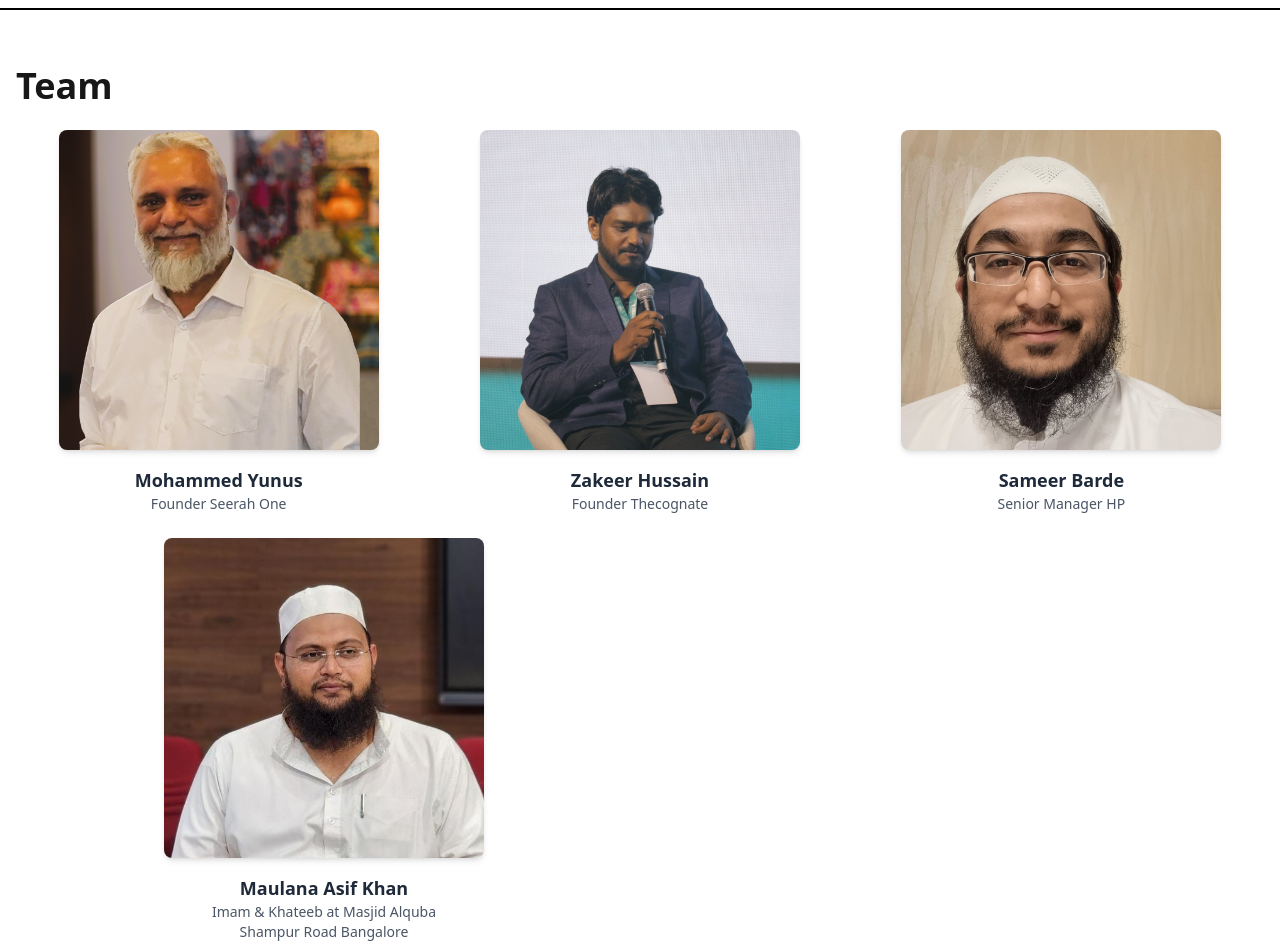
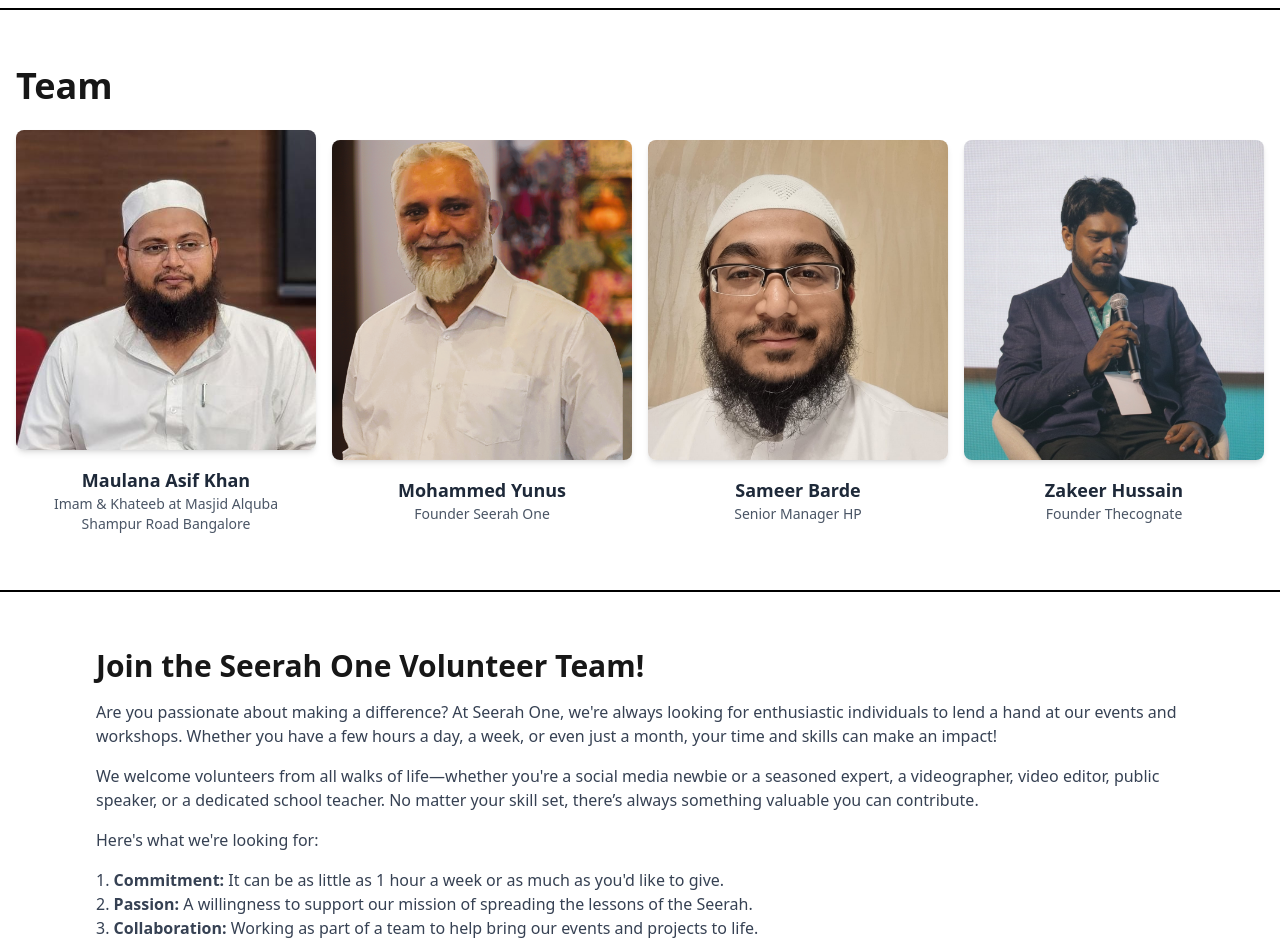
Before and after one commit to Shaikhshams17/seerah1, a Next.js app in the folder frontend/: page /about in a window 1280 px wide. Shown: the part 740-1692 px from the top of the page. Built offline with nearby package versions, Linux system fonts and the light colour scheme.

Commit message:
atiq changes

```diff
--- a/frontend/src/components/about/aboutseerah/seerah.jsx
+++ b/frontend/src/components/about/aboutseerah/seerah.jsx
@@ -28,9 +28,8 @@ export default function Seerah() {
       </p>
 
       <p className="text-gray-700 mb-4">
-        Join us on this journey of learning and growth!{' '}
-        <a href="#" className="text-blue-600 underline hover:text-blue-800 transition">
-          (clickable)
+        <a href="/contact" className="text-blue-600 hover:text-blue-800 transition">
+          Join us on this journey of learning and growth!
         </a>
       </p>
 
--- a/frontend/src/components/about/team/team.jsx
+++ b/frontend/src/components/about/team/team.jsx
@@ -3,16 +3,16 @@ import Link from "next/link";
 export default function Teams() {
   const teamMembers = [
     {
+      name: "Maulana Asif Khan",
+      title: "Imam & Khateeb at Masjid Alquba\nShampur Road Bangalore",
+      image: "/team/team1.jpg",
+      linkedin: "https://www.linkedin.com/in/maulana-asif-khan",
+    },
+    {
       name: "Mohammed Yunus",
       title: "Founder Seerah One",
       image: "/team/team5.png",
       linkedin: "https://www.linkedin.com/in/mohammed-yunus-4216704?utm_source=share&utm_campaign=share_via&utm_content=profile&utm_medium=android_app",
-    },
-    {
-      name: "Zakeer Hussain",
-      title: "Founder Thecognate",
-      image: "/team/team2.jpg",
-      linkedin: "https://www.linkedin.com/in/shaikzakeerhussain?utm_source=share&utm_campaign=share_via&utm_content=profile&utm_medium=android_app",
     },
     {
       name: "Sameer Barde",
@@ -21,62 +21,37 @@ export default function Teams() {
       linkedin: "https://www.linkedin.com/in/sameer-barde-84a57413?utm_source=share&utm_campaign=share_via&utm_content=profile&utm_medium=android_app",
     },
     {
-      name: "Maulana Asif Khan",
-      title: "Imam & Khateeb at Masjid Alquba\nShampur Road Bangalore",
-      image: "/team/team1.jpg",
-      linkedin: "https://www.linkedin.com/in/maulana-asif-khan",
+      name: "Zakeer Hussain",
+      title: "Founder Thecognate",
+      image: "/team/team2.jpg",
+      linkedin: "https://www.linkedin.com/in/shaikzakeerhussain?utm_source=share&utm_campaign=share_via&utm_content=profile&utm_medium=android_app",
     },
-    // {
-    //   name: "Fifth Member",
-    //   title: "Title for Fifth Member",
-    //   image: "/team/team4.jpg",
-    //   linkedin: "https://www.linkedin.com/in/fifth-member",
-    // },
   ];
-
-  // Split the team into two groups: first 3 and last 2
-  const topMembers = teamMembers.slice(0, 3);
-  const bottomMembers = teamMembers.slice(3);
 
   return (
     <div id="team" className="max-w-7xl mx-auto px-4 py-8">
       <h2 className="text-4xl md:text-4xl font-bold mb-6">Team</h2>
 
-      {/* Top Row: 3 members */}
-      <div className="grid grid-cols-1 sm:grid-cols-2 md:grid-cols-3 gap-4 mb-6 place-items-center">
-        {topMembers.map((member, index) => (
+      {/* Single Row for all members */}
+      <div className="grid grid-cols-1 sm:grid-cols-2 md:grid-cols-4 gap-4 place-items-center">
+        {teamMembers.map((member, index) => (
           <div key={index} className="text-center flex flex-col items-center">
             <img
               src={member.image}
               alt={member.name}
               className="w-80 h-80 object-cover rounded-lg shadow-md"
             />
-            <Link href={member.linkedin} target="_blank" rel="noopener noreferrer">
-              <h3 className="mt-4 text-lg font-semibold text-gray-800 hover:text-blue-600 cursor-pointer">
+            {member.name === "Maulana Asif Khan" ? (
+              <h3 className="mt-4 text-lg font-semibold text-gray-800">
                 {member.name}
               </h3>
-            </Link>
-            <p className="text-sm text-gray-600 whitespace-pre-line">
-              {member.title}
-            </p>
-          </div>
-        ))}
-      </div>
-
-      {/* Bottom Row: 2 members (centered) */}
-      <div className="grid grid-cols-1 sm:grid-cols-2 gap-4 place-items-center">
-        {bottomMembers.map((member, index) => (
-          <div key={index} className="text-center flex flex-col items-center">
-            <img
-              src={member.image}
-              alt={member.name}
-              className="w-80 h-80 object-cover rounded-lg shadow-md"
-            />
-            <Link href={member.linkedin} target="_blank" rel="noopener noreferrer">
-              <h3 className="mt-4 text-lg font-semibold text-gray-800 hover:text-blue-600 cursor-pointer">
-                {member.name}
-              </h3>
-            </Link>
+            ) : (
+              <Link href={member.linkedin} target="_blank" rel="noopener noreferrer">
+                <h3 className="mt-4 text-lg font-semibold text-gray-800 hover:text-blue-600 cursor-pointer">
+                  {member.name}
+                </h3>
+              </Link>
+            )}
             <p className="text-sm text-gray-600 whitespace-pre-line">
               {member.title}
             </p>
--- a/frontend/src/components/contactus/herocontact.jsx
+++ b/frontend/src/components/contactus/herocontact.jsx
@@ -4,7 +4,7 @@ import { FaInstagram, FaFacebook, FaLinkedin } from "react-icons/fa";
 const Contact = () => {
   return (
     <div className="min-h-screen flex justify-center items-center bg-gradient-to-b from-gray-900 to-gray-500 text-white px-6 py-12">
-      <div className="max-w-5xl w-full grid grid-cols-1 md:grid-cols-2 gap-12 bg-gray-400 p-12 relative mt-24">
+      <div className="max-w-5xl w-full grid grid-cols-1 md:grid-cols-2 gap-12 bg-gradient-to-b from-black to-gray-400 p-12 relative mt-24">
 
         {/* Left Side - Images */}
         <div className="flex space-x-6 justify-center">
@@ -54,12 +54,24 @@ const Contact = () => {
               placeholder="EMAIL"
               className="w-full p-3 bg-black text-white rounded-md border border-gray-600 focus:outline-none focus:border-blue-400"
             />
+            <select
+              className="w-full p-3 bg-black text-white rounded-md border border-gray-600 focus:outline-none focus:border-blue-400"
+            >
+              <option value="" disabled selected>Select a Topic</option>
+              <option value="seerah">Why should Every Muslim Learn the Seerah of The Prophet (ﷺ)?</option>
+              <option value="return">Return to your Rabb - In Pursuit of Allah’s Pleasure</option>
+              <option value="imaan">The Imaan Challenge Workshop</option>
+              <option value="leadership">Leadership Styles and Lessons from the Prophet (ﷺ)</option>
+              <option value="ziyaratus">Ziyaratus Seerah</option>
+              <option value="volunteer">Volunteer</option>
+              <option value="query">Query</option>
+            </select>
             <textarea
               placeholder="MESSAGE"
               rows="4"
               className="w-full p-3 bg-black text-white rounded-md border border-gray-600 focus:outline-none focus:border-blue-400"
             ></textarea>
-            <button className="w-40 bg-black text-white py-3 rounded-md hover:bg-gray-800 transition">
+            <button className="w-40 bg-black text-white py-3 rounded-md hover:bg-gray-900 transition">
               Send Message
             </button>
           </form>
@@ -71,21 +83,21 @@ const Contact = () => {
               target="_blank"
               rel="noopener noreferrer"
             >
-              <FaInstagram className="text-2xl hover:text-blue-400" />
+              <FaInstagram className="text-2xl hover:text-orange-400" />
             </a>
             <a
-              href="https://www.facebook.com/seerah.one"
+              href="https://www.facebook.com/profile.php?id=100084582308830"
               target="_blank"
               rel="noopener noreferrer"
             >
-              <FaFacebook className="text-2xl hover:text-blue-400" />
+              <FaFacebook className="text-2xl hover:text-orange-400" />
             </a>
             <a
-              href="https://www.linkedin.com/in/seerah_one"
+              href="https://www.linkedin.com/company/seerah-education-and-learning/"
               target="_blank"
               rel="noopener noreferrer"
             >
-              <FaLinkedin className="text-2xl hover:text-blue-400" />
+              <FaLinkedin className="text-2xl hover:text-orange-400" />
             </a>
           </div>
         </div>
--- a/frontend/src/components/layouts/footer/footer.jsx
+++ b/frontend/src/components/layouts/footer/footer.jsx
@@ -49,11 +49,11 @@ const Footer = () => {
             <Link href="https://www.instagram.com/seerah.one" target="_blank">
               <FaInstagram className="text-white text-xl hover:text-yellow-300" />
             </Link>
-            <Link href="https://www.linkedin.com/in/seerah_one" target="_blank">
+            <Link href="https://www.linkedin.com/company/seerah-education-and-learning/" target="_blank">
              <FaLinkedin className="text-white text-xl hover:text-yellow-300" />
               </Link>
 
-            <Link href="https://www.facebook.com/seerah.one" target="_blank">
+            <Link href="https://www.facebook.com/profile.php?id=100084582308830" target="_blank">
               <FaFacebook className="text-white text-xl hover:text-yellow-300" />
             </Link>
           </div>
```
